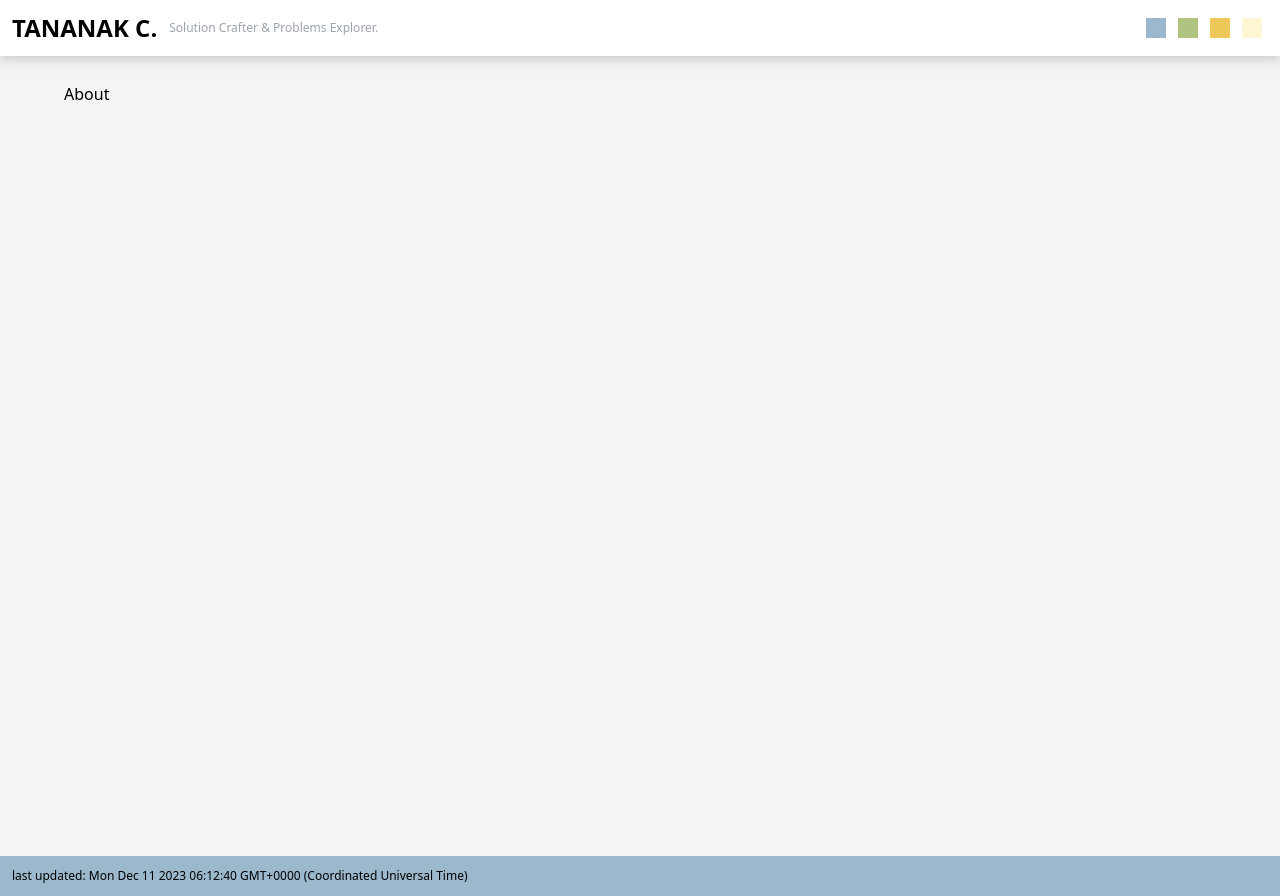
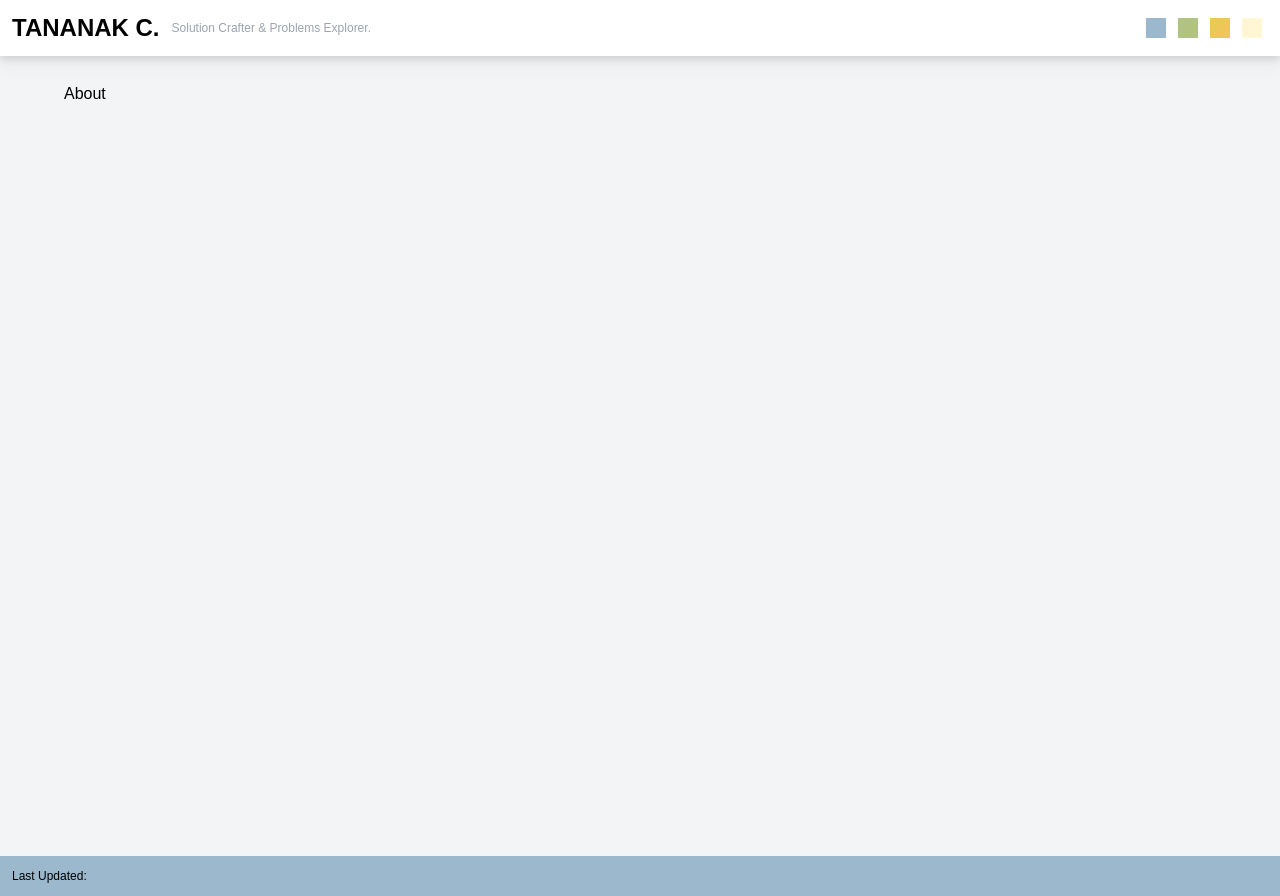
Before and after one commit to Tanachuns/tanachuns.github.io, a React (Create React App) app: page /About in a window 1280 px wide. Built offline with nearby package versions, Linux system fonts and the light colour scheme; no server answers.

Commit message:
change font to Sarabun and add Get Last Update from Github API

```diff
--- a/package.json
+++ b/package.json
@@ -7,6 +7,7 @@
     "@testing-library/jest-dom": "^5.17.0",
     "@testing-library/react": "^13.4.0",
     "@testing-library/user-event": "^13.5.0",
+    "axios": "^1.6.2",
     "react": "^18.2.0",
     "react-dom": "^18.2.0",
     "react-router-dom": "^6.20.1",
--- a/src/Components/Footer.jsx
+++ b/src/Components/Footer.jsx
@@ -1,9 +1,18 @@
-import React from 'react'
+import axios from 'axios'
+import React, { useEffect, useState } from 'react'
 
 export default function Footer() {
+  const [commitDate, setCommitDate] = useState('')
+  useEffect(() => {
+    axios
+      .get('https://api.github.com/repos/tanachuns/tanachuns.github.io/commits')
+      .then((res) => {
+        setCommitDate(res.data[0].commit.committer.date.split('T')[0])
+      })
+  }, [])
   return (
     <footer className="flex justify-between items-center bg-sea text-black p-3">
-      <p className="text-xs">last updated: {Date()}</p>
+      <p className="text-xs">Last Updated: {commitDate}</p>
     </footer>
   )
 }
--- a/src/Components/Header.jsx
+++ b/src/Components/Header.jsx
@@ -47,7 +47,6 @@ export default function Header() {
         ></div>
       </div>
       <h1 className="text-9xl font-bold">
-        {' '}
         {banngerStyles[bannerState].element}
       </h1>
     </header>
--- a/src/Components/NavBar.jsx
+++ b/src/Components/NavBar.jsx
@@ -19,19 +19,19 @@ export default function NavBar() {
       </ul>
       <div className="flex">
         <div
-          className="mx-1 w-6 h-6 bg-sea border-white border-2 hover:border-gray-400"
+          className="mx-1 w-6 h-6 bg-sea border-white border-2 hover:border-black"
           title="sea: #9bb8cd"
         ></div>
         <div
-          className="mx-1 w-6 h-6 bg-sage border-white border-2"
+          className="mx-1 w-6 h-6 bg-sage border-white border-2 hover:border-black"
           title="sage: #b1c381"
         ></div>
         <div
-          className="mx-1 w-6 h-6 bg-mango border-white border-2"
+          className="mx-1 w-6 h-6 bg-mango border-white border-2 hover:border-black"
           title="mango: #eec759"
         ></div>
         <div
-          className="mx-1 w-6 h-6 bg-beige border-white border-2"
+          className="mx-1 w-6 h-6 bg-beige border-white border-2 hover:border-black"
           title="beige: #fff7d4"
         ></div>
         <br />
--- a/src/index.css
+++ b/src/index.css
@@ -1,6 +1,7 @@
 @tailwind base;
 @tailwind components;
 @tailwind utilities;
+@import url('https://fonts.googleapis.com/css2?family=Sarabun&display=swap');
 
 .root,
 #root,
@@ -9,6 +10,7 @@
   --c-beige: #fff7d4;
   --c-mango: #eec759;
   --c-sage: #b1c381;
+  font-family: 'Sarabun', sans-serif;
 }
 
 nav a:hover {
```
Also changed, not shown: 1 other file (tests, documents, lock files or other folders).
